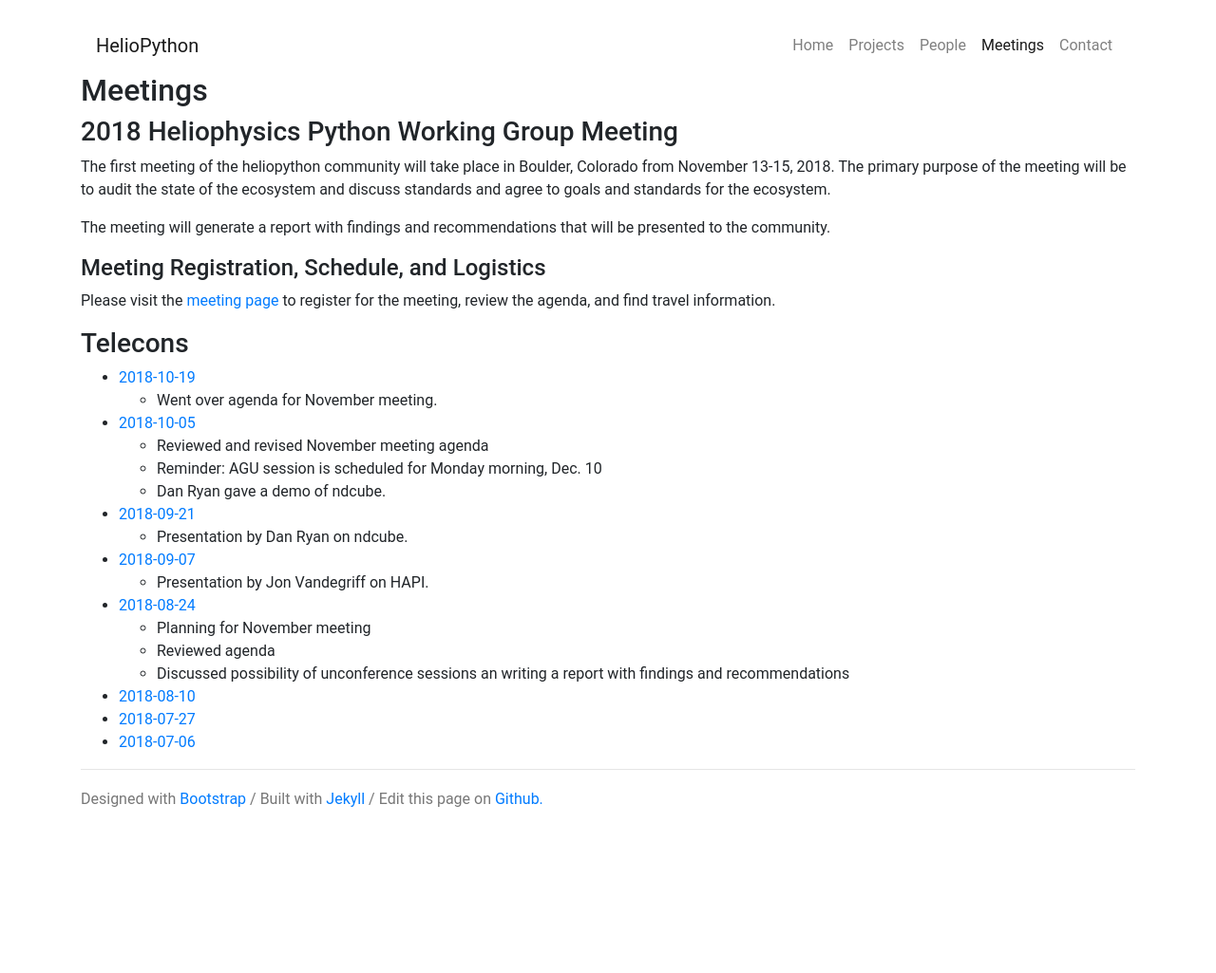
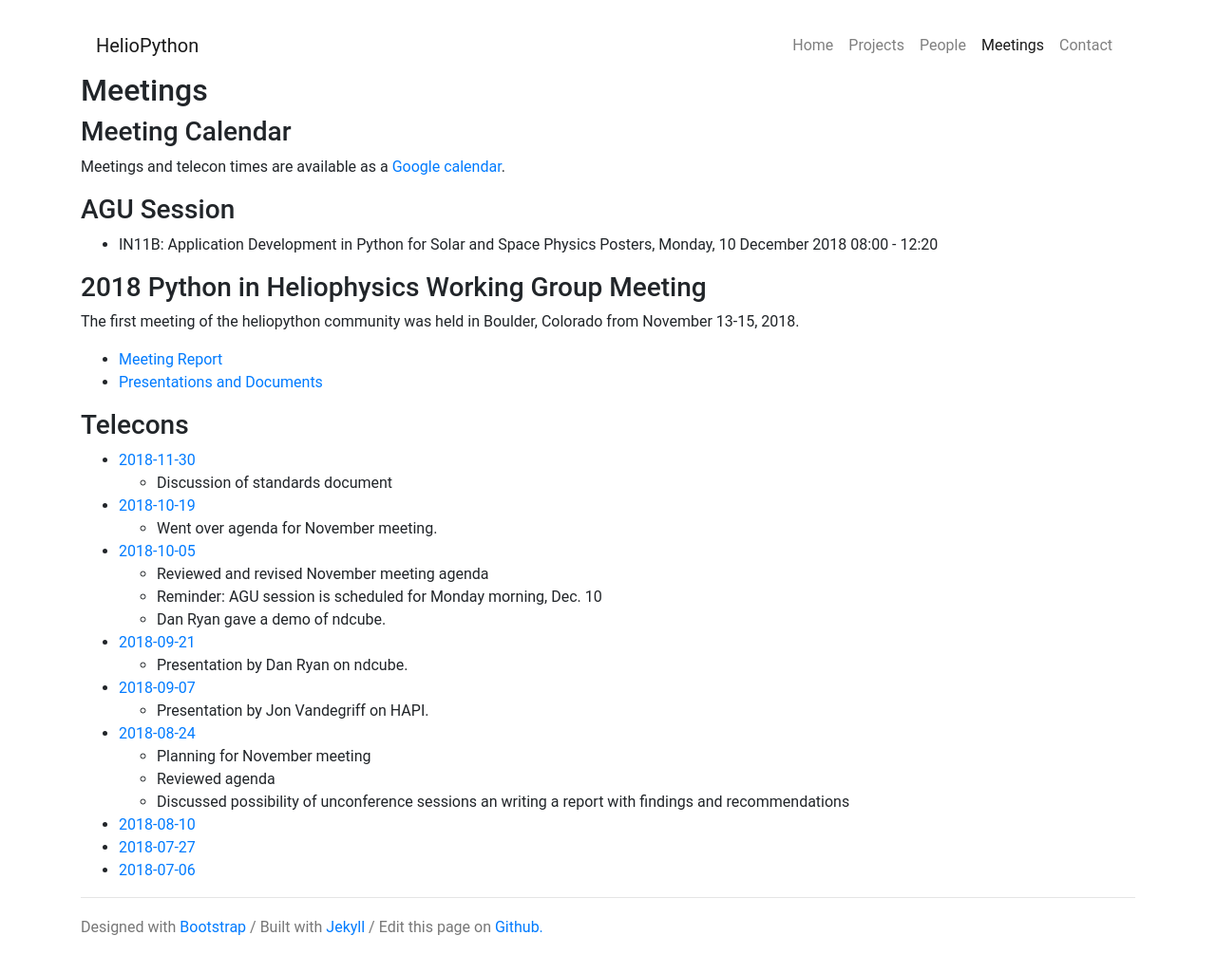
Before and after one commit to heliophysicsPy/heliophysicsPy.github.io, a Jekyll site: the page built from _pages/meetings.md, in a window 1280 px wide. Shown: the whole page at 95% size. Built offline with Jekyll 4.4.1, drawn with Linux system fonts in a browser that asks for light colours; nearby versions of some CDN libraries; before the commit the page ends 900 px from its top, so only the background shows below that.

Commit message:
Updated meetings page
Added AGU session and google cal link; added links to content from meeting.

```diff
--- a/_pages/meetings.md
+++ b/_pages/meetings.md
@@ -4,18 +4,23 @@ title: Meetings
 permalink: /meetings/
 order: 2
 ---
-### 2018 Heliophysics Python Working Group Meeting
+### Meeting Calendar
 
-The first meeting of the heliopython community will take place in Boulder, Colorado from November 13-15, 2018. The primary purpose of the meeting will be to audit the state of the ecosystem and discuss standards and agree to goals and standards for the ecosystem.
+Meetings and telecon times are available as a [Google calendar](https://calendar.google.com/calendar?cid=NG42Z3YyaWZncDZyZ25rOGF1N2pzZjF1azBAZ3JvdXAuY2FsZW5kYXIuZ29vZ2xlLmNvbQ).
 
-The meeting will generate a report with findings and recommendations that will be presented to the community.
+### AGU Session
+* IN11B: Application Development in Python for Solar and Space Physics Posters, Monday, 10 December 2018  08:00 - 12:20
 
-#### Meeting Registration, Schedule, and Logistics
+### 2018 Python in Heliophysics Working Group Meeting
 
-Please visit the [meeting page](http://lasp.colorado.edu/home/hcpwg-meeting/) to register for the meeting, review the agenda, and find travel information.
+The first meeting of the heliopython community was held in Boulder, Colorado from November 13-15, 2018.
+* [Meeting Report](https://docs.google.com/document/d/1ejP0kaibf6DRxjYJNmPrF1t3Nl21r0pC1FuDhu0hPnM/edit?usp=sharing)
+* [Presentations and Documents](https://drive.google.com/open?id=1snib9D8PcSaPByMqrAx8_4b05RfsTh58)
 
 ### Telecons
 
+* [2018-11-30](https://docs.google.com/document/d/1Pk0XWjqbjpe9_xln9ZqQ_00o6wVDXIpjyhFq-moUBC0/edit#heading=h.i5bghtfdk9hv)
+  * Discussion of standards document
 * [2018-10-19](https://drive.google.com/open?id=1VgpR6eLZ-JZ2Y9NQrxy-kw0DVKdVLTYV)
   * Went over agenda for November meeting.
 * [2018-10-05](https://drive.google.com/open?id=1_vZ_1TI1P5vtgmRbU01Ufy6FEREi5fOv)
```
